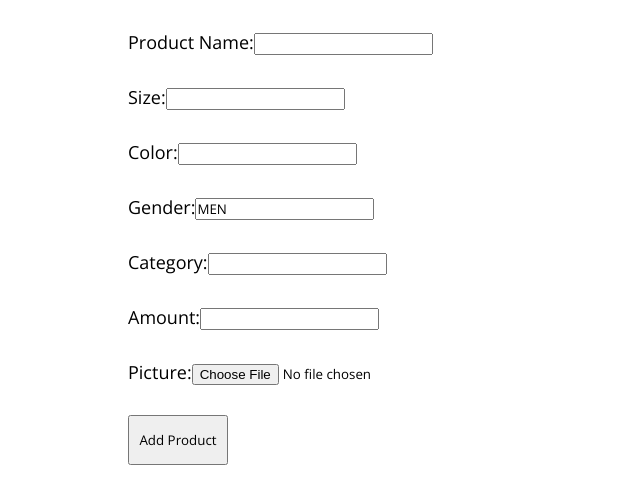
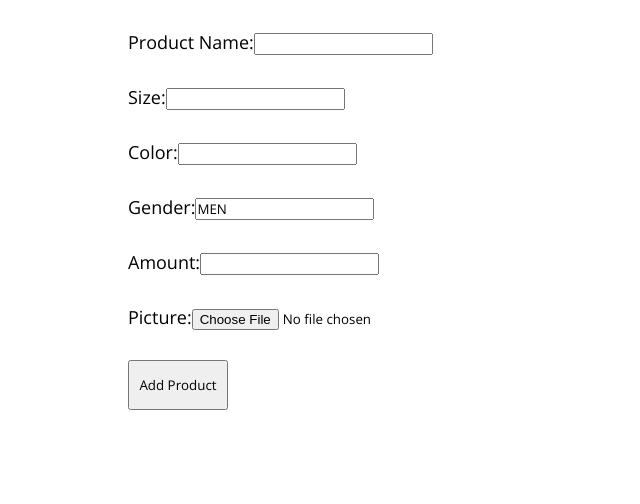
Before and after one commit to hazratahmdzd/Euphoria, a React (Vite) app in the folder euphoria-front/: page /product-post in a window 1280 px wide. Shown: the top 504 px of the page, without its empty margins (0-640 px from the left). Built offline with nearby package versions, Linux system fonts and the light colour scheme.

Commit message:
updated product-post api

```diff
--- a/euphoria-front/src/components/ProductPost/ProductPost.jsx
+++ b/euphoria-front/src/components/ProductPost/ProductPost.jsx
@@ -11,16 +11,13 @@ const ProductPost = () => {
     size: "",
     color: "",
     gender: "MEN",
-    category: {
+    price: [
+      {
         id: 0,
-      name: "",
-      product: "",
+        currency: "AZN",
+        amount: 0,
       },
-    price: [{
-      id: 0,
-      currency: "",
-      amount: 0,
-    }],
+    ],
     picture: "",
   });
 
@@ -44,9 +41,9 @@ const ProductPost = () => {
   // };
 
   const handleFileChange = (event) => {
-    setProductData((prevData) => ({
-      ...prevData,
-      picture: event.target.files[0],
+    setProductData(() => ({
+      ...productData,
+      picture: URL.createObjectURL(event.target.files[0]),
     }));
   };
 
@@ -54,18 +51,9 @@ const ProductPost = () => {
     event.preventDefault();
 
     setLoading(true);
-    const formData = new FormData();
-    formData.append("id", productData.id);
-    formData.append("productName", productData.productName);
-    formData.append("size", productData.size);
-    formData.append("color", productData.color);
-    formData.append("gender", productData.gender);
-    formData.append("category", productData.category.name);
-    formData.append("price", productData.price.amount);
-    formData.append("picture", productData.picture);
 
     try {
-      const response = await axiosFunction("POST", "/product", formData);
+      const response = await axiosFunction("POST", "/product", productData);
       setProducts([...products, response]);
       setProductData({
         id: 0,
@@ -73,18 +61,16 @@ const ProductPost = () => {
         size: "",
         color: "",
         gender: "MEN",
-        category: {
-          id: 0,
-          name: "",
-          product: "",
-        },
-        price: {
+        price: [
+          {
             id: 0,
             currency: "",
             amount: 0,
           },
+        ],
         picture: "",
       });
+      console.log(response);
     } catch (err) {
       console.log(err);
       setError(err);
@@ -148,23 +134,6 @@ const ProductPost = () => {
         </div>
         <div>
           <label>
-            Category:
-            <input
-              type="text"
-              name="category"
-              value={productData.category.name}
-              onChange={(e) =>
-                setProductData({
-                  ...productData,
-                  category: { ...productData.category, name: e.target.value, product: "" },
-                })
-              }
-              required
-            />
-          </label>
-        </div>
-        <div>
-          <label>
             Amount:
             <input
               type="number"
@@ -173,7 +142,13 @@ const ProductPost = () => {
               onChange={(e) =>
                 setProductData({
                   ...productData,
-                  price: [{ ...productData.price, amount: e.target.value, currency: "AZN" }],
+                  price: [
+                    {
+                      ...productData.price,
+                      amount: e.target.value,
+                      currency: "AZN",
+                    },
+                  ],
                 })
               }
               required
```
Also changed, not shown: euphoria-front/src/api/index.js (+7 -8 lines). Lines whose indentation alone changed are shown as unchanged.
